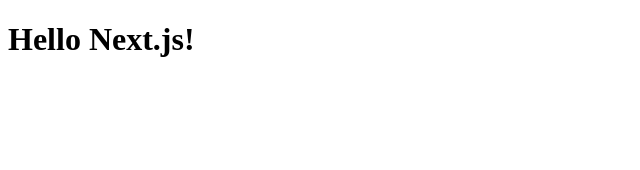
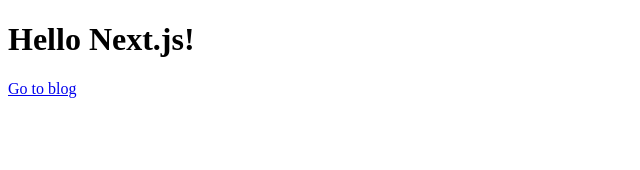
Before and after one commit to pravinkumar172929/next-js-app, a Next.js app: page / in a window 1280 px wide. Shown: the top 170 px of the page, without its empty margins (0-640 px from the left). Built offline with nearby package versions, Linux system fonts and the light colour scheme.

Commit message:
use of Link using href

```diff
--- a/app/page.tsx
+++ b/app/page.tsx
@@ -1,3 +1,10 @@
+import Link from "next/link";
+
 export default function Page() {
-  return <h1>Hello Next.js!</h1>;
+  return (
+    <>
+      <h1>Hello Next.js!</h1>
+      <Link href="/blog">Go to blog</Link>
+    </>
+  );
 }
```
